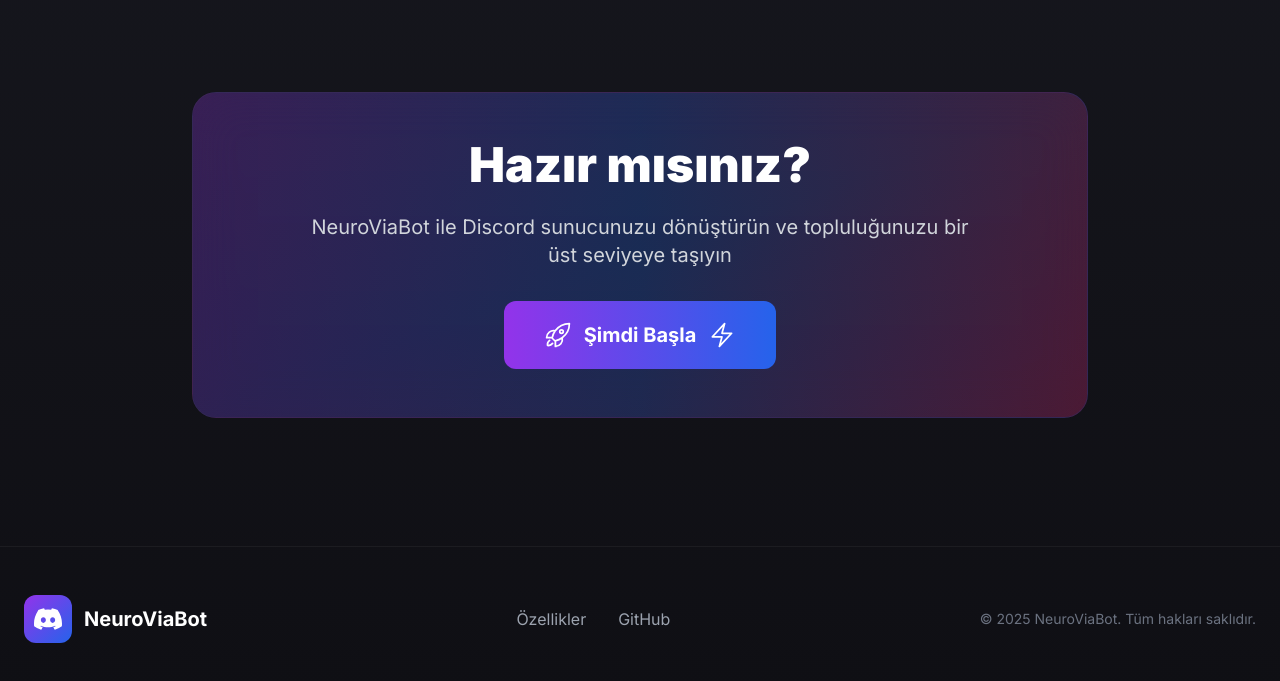
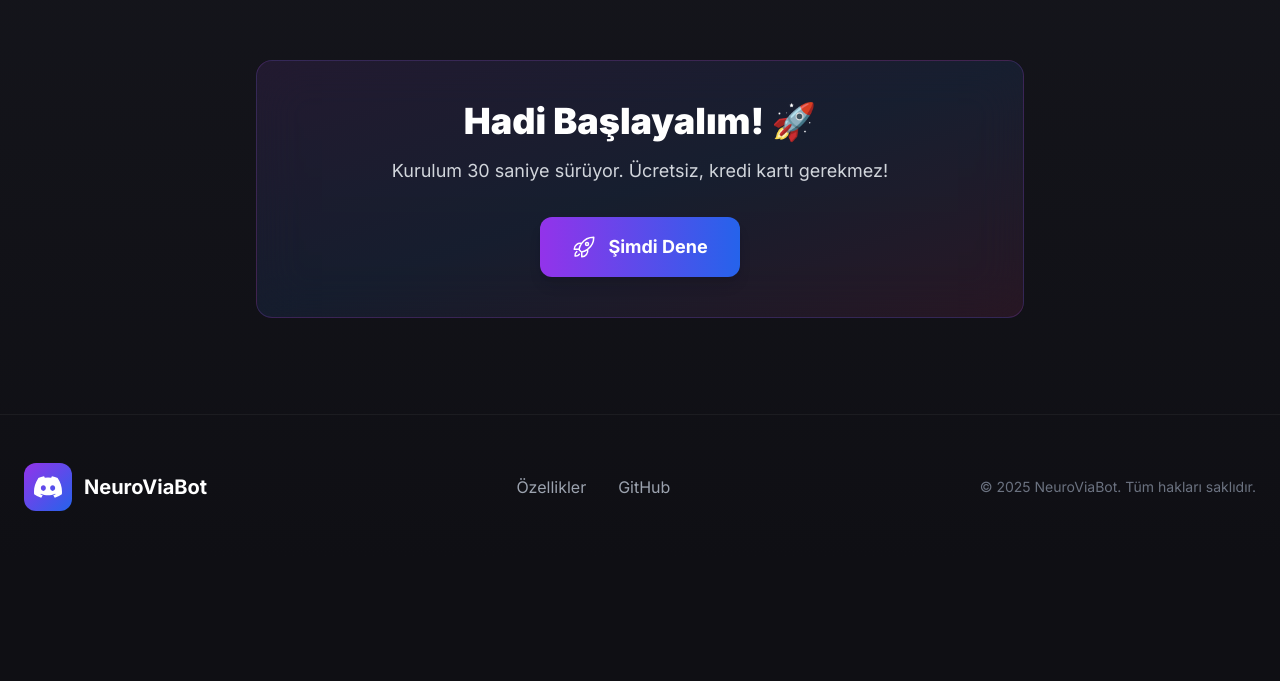
Before and after one commit to kxrk0/neuroviabot-discord, a Next.js app in the folder neuroviabot-frontend/: page / in a window 1280 px wide. Shown: the part 1947-2628 px from the top of the page. After the commit the page ends 2506 px from the top, so only its background shows below. Built offline with nearby package versions, Linux system fonts and the light colour scheme; no server answers.

Commit message:
feat: simplify bottom CTA section for better user clarity

```diff
--- a/neuroviabot-frontend/app/page.tsx
+++ b/neuroviabot-frontend/app/page.tsx
@@ -338,36 +338,32 @@ export default function Home() {
         </div>
       </section>
 
-      {/* CTA Section - Modern */}
-      <section className="relative z-10 py-32 px-6">
-        <div className="max-w-4xl mx-auto text-center">
+      {/* CTA Section - Simplified */}
+      <section className="relative z-10 py-24 px-6">
+        <div className="max-w-3xl mx-auto text-center">
           <motion.div
-            initial={{ opacity: 0, scale: 0.9 }}
-            whileInView={{ opacity: 1, scale: 1 }}
+            initial={{ opacity: 0, y: 20 }}
+            whileInView={{ opacity: 1, y: 0 }}
             viewport={{ once: true }}
             transition={{ duration: 0.5 }}
-            className="relative p-12 rounded-3xl bg-gradient-to-br from-purple-500/10 via-blue-500/10 to-pink-500/10 border border-purple-500/20 backdrop-blur-xl overflow-hidden"
+            className="relative p-10 rounded-2xl bg-gradient-to-br from-purple-500/10 via-blue-500/10 to-pink-500/10 border border-purple-500/20 backdrop-blur-xl"
           >
-            {/* Animated background */}
-            <div className="absolute inset-0 bg-gradient-to-r from-purple-600/20 via-blue-600/20 to-pink-600/20 animate-gradient-x"></div>
-
             <div className="relative z-10">
-              <h2 className="text-4xl md:text-5xl font-black text-white mb-6">
-                Hazır mısınız?
+              <h2 className="text-3xl md:text-4xl font-black text-white mb-4">
+                Hadi Başlayalım! 🚀
               </h2>
-              <p className="text-xl text-gray-300 mb-8 max-w-2xl mx-auto">
-                NeuroViaBot ile Discord sunucunuzu dönüştürün ve topluluğunuzu bir üst seviyeye taşıyın
+              <p className="text-lg text-gray-300 mb-8">
+                Kurulum 30 saniye sürüyor. Ücretsiz, kredi kartı gerekmez!
               </p>
-              <motion.div
-                whileHover={{ scale: 1.05, y: -2 }}
-                whileTap={{ scale: 0.95 }}
+              <motion.a
+                href="https://discord.com/oauth2/authorize?response_type=code&redirect_uri=https%3A%2F%2Fneuroviabot.xyz%2Fapi%2Fauth%2Fcallback&scope=identify%20email%20guilds&client_id=773539215098249246"
+                whileHover={{ scale: 1.05 }}
+                whileTap={{ scale: 0.98 }}
+                className="inline-flex items-center gap-3 px-8 py-4 text-lg font-bold text-white bg-gradient-to-r from-purple-600 to-blue-600 rounded-xl shadow-lg hover:shadow-xl hover:shadow-purple-500/50 transition-all duration-300"
               >
-                <a href="https://discord.com/oauth2/authorize?response_type=code&redirect_uri=https%3A%2F%2Fneuroviabot.xyz%2Fapi%2Fauth%2Fcallback&scope=identify%20email%20guilds&client_id=773539215098249246" className="inline-flex items-center gap-3 px-10 py-5 text-xl font-bold text-white bg-gradient-to-r from-purple-600 to-blue-600 rounded-xl hover:shadow-2xl hover:shadow-purple-500/50 transition-all duration-300">
-                  <RocketLaunchIcon className="w-7 h-7" />
-                  Şimdi Başla
-                  <BoltIcon className="w-7 h-7" />
-                </a>
-              </motion.div>
+                <RocketLaunchIcon className="w-6 h-6" />
+                <span>Şimdi Dene</span>
+              </motion.a>
             </div>
           </motion.div>
         </div>
```
